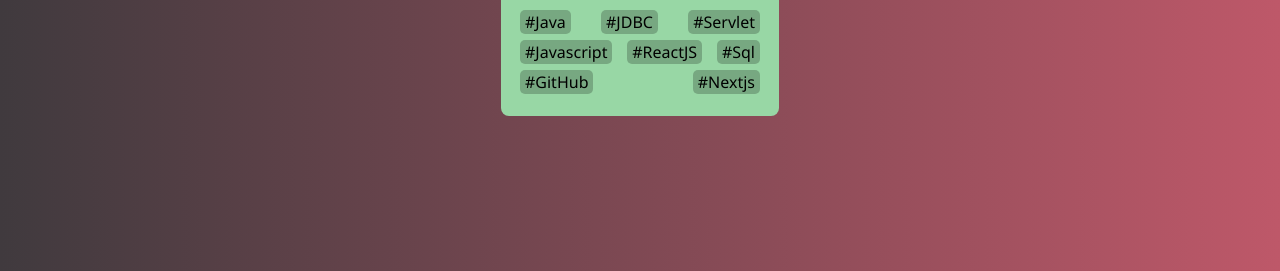
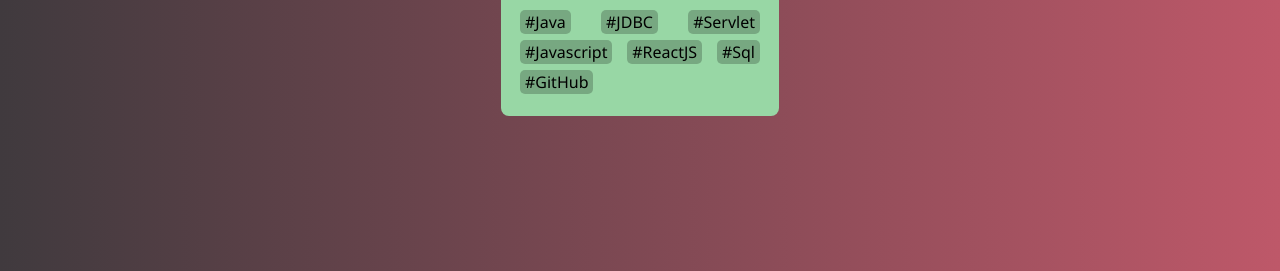
Before and after one commit to diwakarnathshaw/UserProfile-Preview-Card, a plain HTML site: page UserProfile-Preview-Card/index.html in a window 1280 px wide. Shown: the part 529-800 px from the top of the page. Drawn offline with Linux system fonts and the light colour scheme.

Commit message:
remove the last span tag

```diff
--- a/UserProfile-Preview-Card/index.html
+++ b/UserProfile-Preview-Card/index.html
@@ -41,7 +41,6 @@
           <span class="tag">#ReactJS</span>
           <span class="tag">#Sql</span>
           <span class="tag">#GitHub</span>
-          <span class="tag">#Nextjs</span>
         </div>
       </div>
     </div>
```
